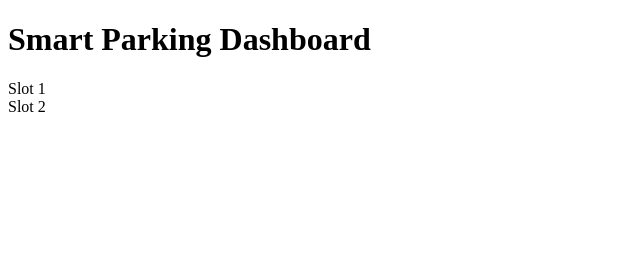
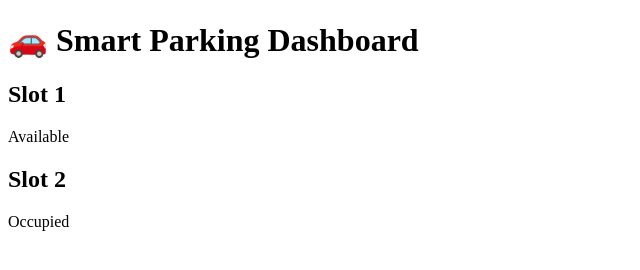
Before and after one commit to atul-singh-07/Smart-Parking-Dashboard, a plain HTML site: page index.html in a window 1280 px wide. Shown: the whole page, without its empty margins (0-640 px from the left). Drawn offline with Linux system fonts and the light colour scheme.

Commit message:
Update title and structure of parking dashboard

```diff
--- a/index.html
+++ b/index.html
@@ -1,15 +1,26 @@
 <!DOCTYPE html>
 <html>
 <head>
-  <title>Smart Parking System</title>
+  <title>Smart Parking Dashboard</title>
   <link rel="stylesheet" href="style.css">
 </head>
 <body>
 
-  <h1>Smart Parking Dashboard</h1>
+  <div class="container">
+    <h1>🚗 Smart Parking Dashboard</h1>
 
-  <div id="slot1" class="slot">Slot 1</div>
-  <div id="slot2" class="slot">Slot 2</div>
+    <div class="parking-grid">
+      <div class="slot available" id="slot1">
+        <h2>Slot 1</h2>
+        <p class="status">Available</p>
+      </div>
+
+      <div class="slot occupied" id="slot2">
+        <h2>Slot 2</h2>
+        <p class="status">Occupied</p>
+      </div>
+    </div>
+  </div>
 
   <script src="script.js"></script>
 </body>
```
